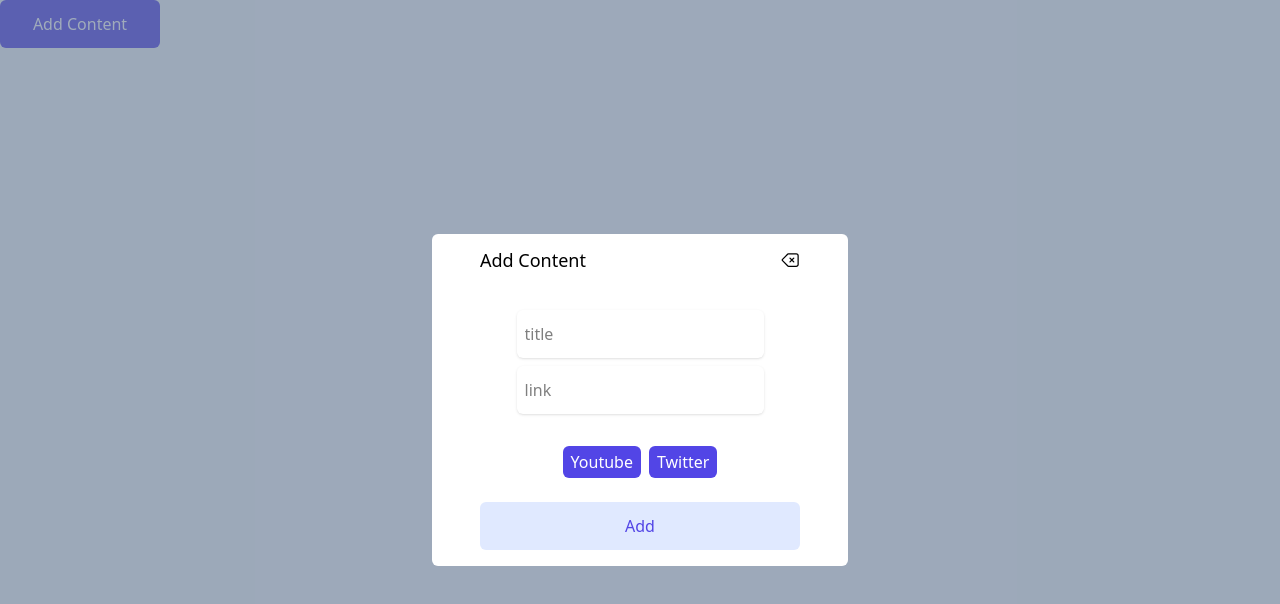
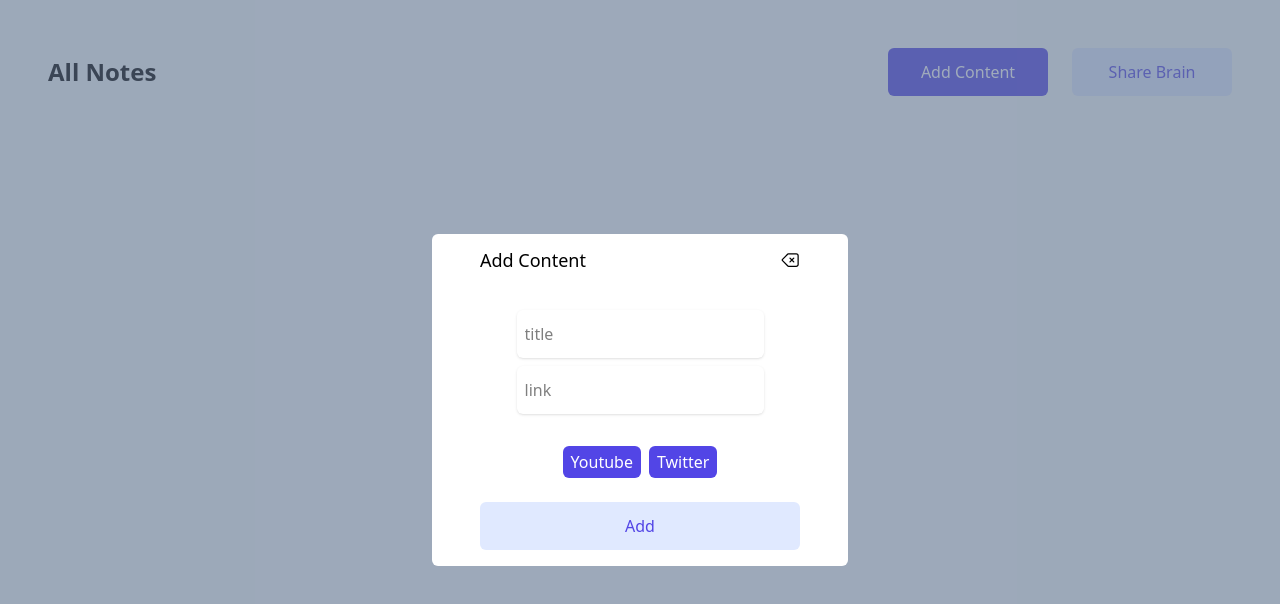
Before and after one commit to ichigoat21/synapse, a React (Vite) app in the folder frontend/: page / in a window 1280 px wide. Shown: the top 604 px of the page. Built offline with nearby package versions, Linux system fonts and the light colour scheme.

Commit message:
ui development

```diff
--- a/frontend/src/App.tsx
+++ b/frontend/src/App.tsx
@@ -12,7 +12,15 @@ function App() {
     setModalOpen(!modalOpen)
   }
   return <div className="inset-0 h-screen bg-bgwhite">
-    <Button onclick={()=>{modalHandler()}} variant="primary" size="md" text="Add Content"/>
+    <div className="w-screen flex items-center justify-between ">
+      <div className="p-12">
+        <p className="font-sans text-2xl font-Arimo font-bold">All Notes</p>
+      </div>
+      <div className="flex items-center gap-6 p-12">
+      <Button onclick={()=>{modalHandler()}} variant="primary" size="md" text="Add Content"/>
+      <Button onclick={()=>{modalHandler()}} variant="secondary" size="md" text="Share Brain"/>
+      </div>
+    </div>
     <Modal onClose={modalHandler} open={modalOpen}/>
   </div>
 }
--- a/frontend/src/index.css
+++ b/frontend/src/index.css
@@ -1,8 +1,11 @@
 @import "tailwindcss";
+@import url('https://fonts.googleapis.com/css2?family=Arimo:ital,wght@0,400..700;1,400..700&display=swap');
 
 @theme {
   --color-darkblue : #5245e6;
   --color-lightblue : #e0e9ff;
   --color-textblue : #7470cf;
   --color-bgwhite : #f7fafc;
+
+  --font-Arimo : "Arimo", sans-serif
 }
```
